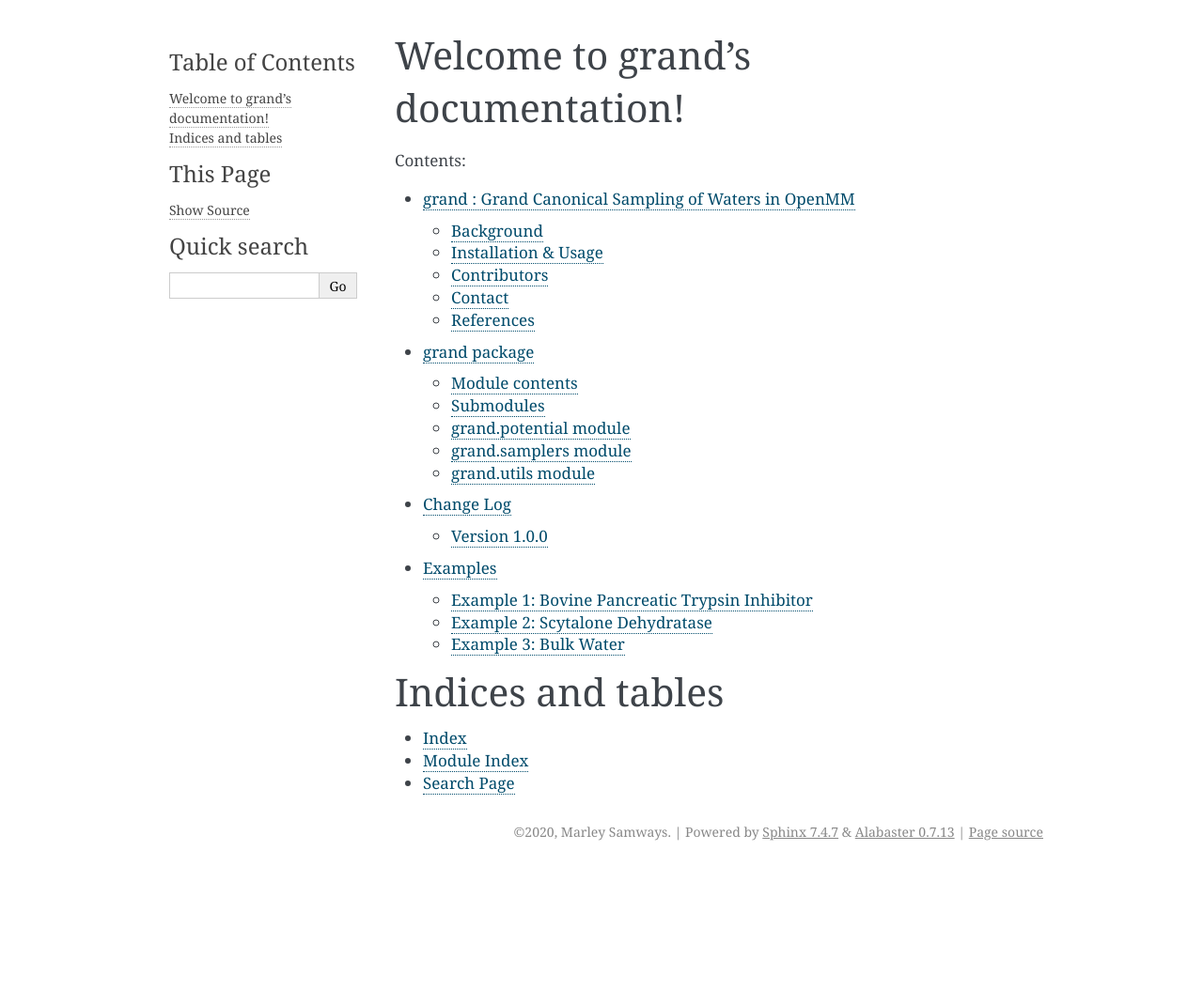
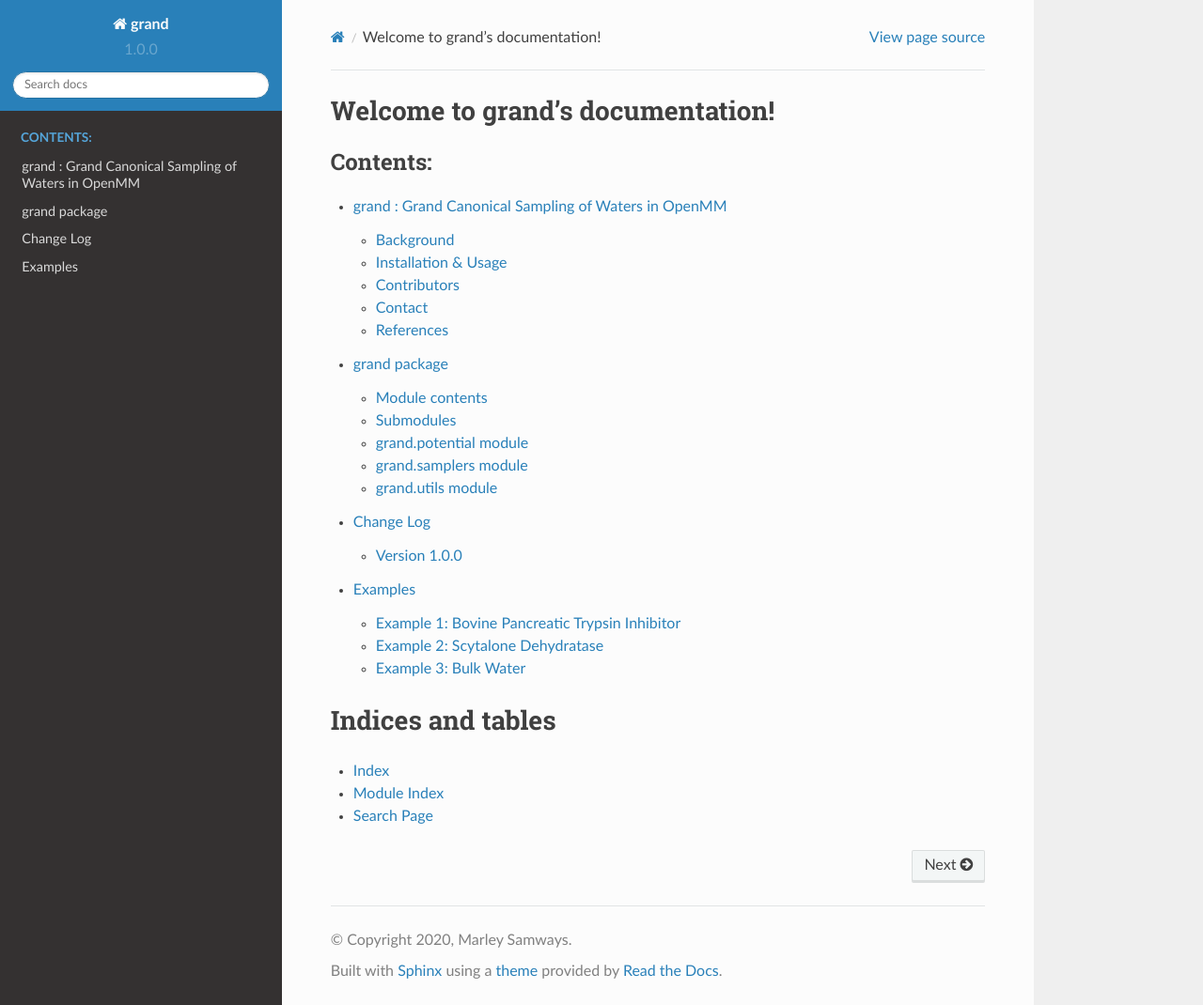
Before and after one commit to essex-lab/grand, a Sphinx documentation site: the page built from docs/source/index.rst, in a window 1280 px wide and 1070 px high. Shown: the whole window at 94% size. Built offline with Sphinx 7.4.7 and the Read the Docs theme 2.0.0, drawn with Linux system fonts in a browser that asks for light colours.

Commit message:
Trying to correct documentation

```diff
--- a/docs/source/conf.py
+++ b/docs/source/conf.py
@@ -40,7 +40,7 @@
 
 # Adding these lines to try to fix the fact that docstrings aren't being loaded by readthedocs
 autodoc_default_flags = ['members']
-autodoc_mock_imports = ['grand', 'logging', 'mdtraj', 'numpy', 'openmmtools', 'parmed', 'pymbar', 'scipy', 'simtk']
+autodoc_mock_imports = ['logging', 'mdtraj', 'numpy', 'openmmtools', 'parmed', 'pymbar', 'scipy', 'simtk']
 autosummary_generate = True
 
 # Add any paths that contain templates here, relative to this directory.
@@ -93,7 +93,8 @@
 # The theme to use for HTML and HTML Help pages.  See the documentation for
 # a list of builtin themes.
 #
-html_theme = 'alabaster'
+html_theme = 'sphinx_rtd_theme'
+#html_theme = 'alabaster'
 
 # Theme options are theme-specific and customize the look and feel of a theme
 # further.  For a list of options available for each theme, see the
```
